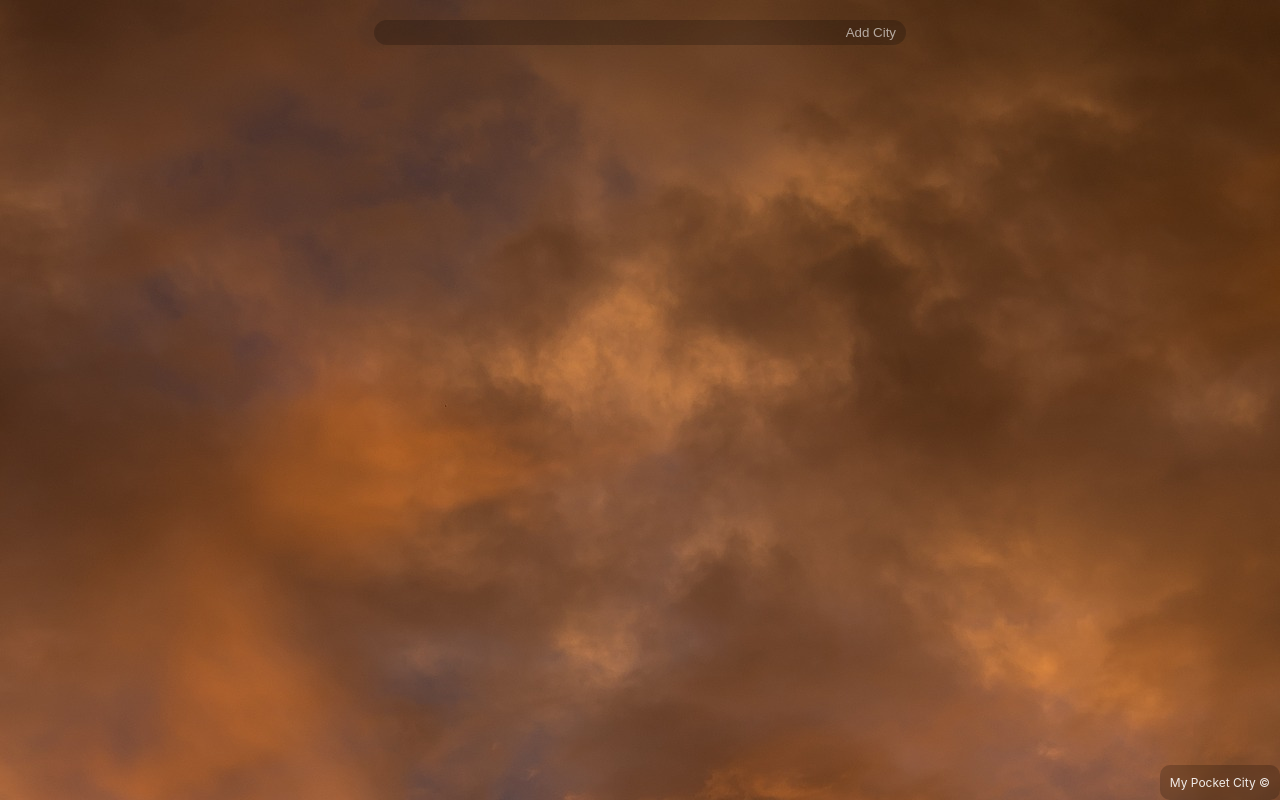
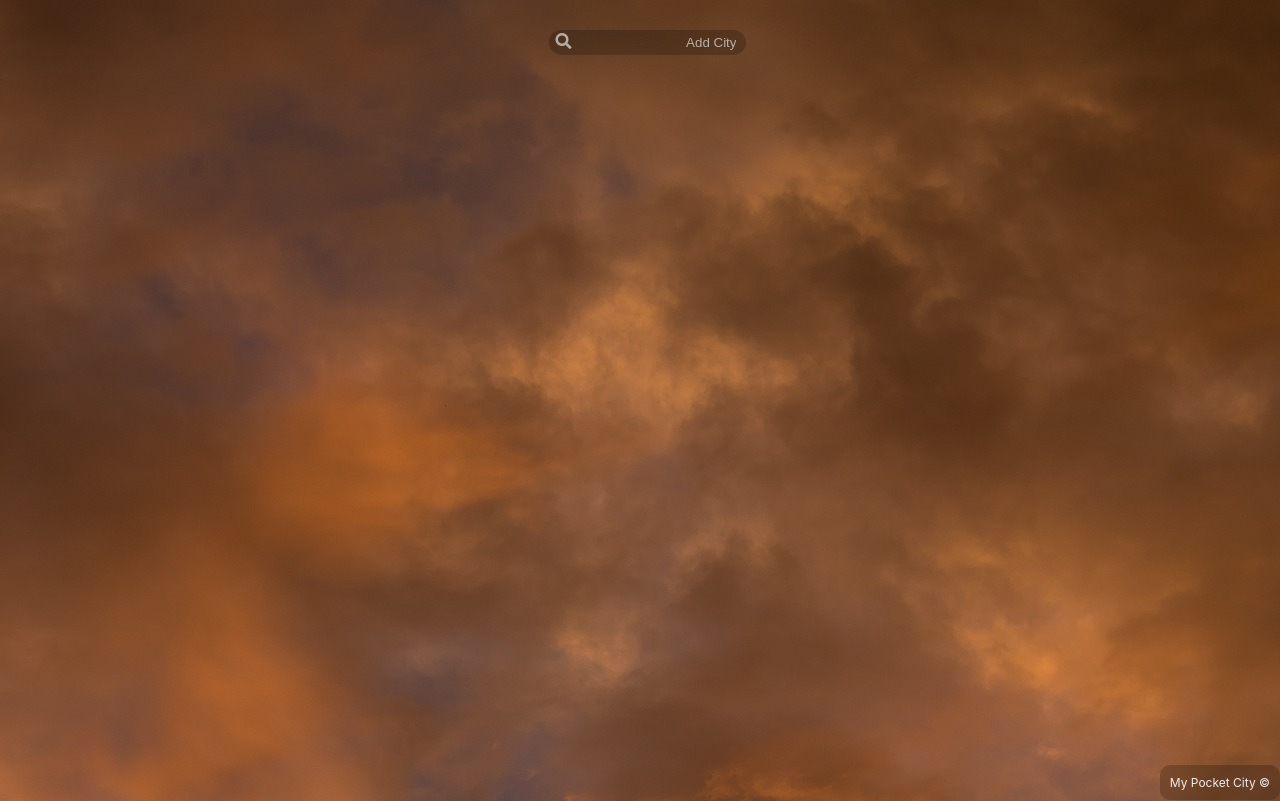
Before and after one commit to GerMont01/weather_app, a React (Create React App) app: page / in a window 1280 px wide. Shown: the top 801 px of the page. Built offline with nearby package versions, Linux system fonts and the light colour scheme.

Commit message:
second_commit

```diff
--- a/public/index.html
+++ b/public/index.html
@@ -5,39 +5,16 @@
     <link rel="icon" href="%PUBLIC_URL%/favicon.ico" />
     <meta name="viewport" content="width=device-width, initial-scale=1" />
     <meta name="theme-color" content="#000000" />
+    <link href="https://use.fontawesome.com/releases/v5.0.4/css/all.css" rel="stylesheet">
     <meta
       name="description"
       content="Web site created using create-react-app"
     />
     <link rel="apple-touch-icon" href="%PUBLIC_URL%/logo192.png" />
-    <!--
-      manifest.json provides metadata used when your web app is installed on a
-      user's mobile device or desktop. See https://developers.google.com/web/fundamentals/web-app-manifest/
-    -->
     <link rel="manifest" href="%PUBLIC_URL%/manifest.json" />
-    <!--
-      Notice the use of %PUBLIC_URL% in the tags above.
-      It will be replaced with the URL of the `public` folder during the build.
-      Only files inside the `public` folder can be referenced from the HTML.
-
-      Unlike "/favicon.ico" or "favicon.ico", "%PUBLIC_URL%/favicon.ico" will
-      work correctly both with client-side routing and a non-root public URL.
-      Learn how to configure a non-root public URL by running `npm run build`.
-    -->
-    <title>React App</title>
+    <title>My Pocket City</title>
   </head>
   <body>
-    <noscript>You need to enable JavaScript to run this app.</noscript>
     <div id="root"></div>
-    <!--
-      This HTML file is a template.
-      If you open it directly in the browser, you will see an empty page.
-
-      You can add webfonts, meta tags, or analytics to this file.
-      The build step will place the bundled scripts into the <body> tag.
-
-      To begin the development, run `npm start` or `yarn start`.
-      To create a production bundle, use `npm run build` or `yarn build`.
-    -->
   </body>
 </html>
--- a/src/Forecast/forecast.js
+++ b/src/Forecast/forecast.js
@@ -9,7 +9,7 @@ export default function Forecast() {
 
             {(value) => (
             <>
-            <div className='forecastContainer'>
+            <div key='forecast' className='forecastContainer'>
                 <h1>{value.forecast.name}, {value.forecast.country}</h1>
                 <table id="table">
                     <thead>
@@ -20,8 +20,8 @@ export default function Forecast() {
                             <tr>
                                 <td>{element.time}</td>
                                 <td>{element.temp}°C</td>
-                                <td><img src={element.iconurl} height='50px'/><span>{element.description}</span></td>
-                                <td><i class="fas fa-tint"></i><span>{element.humidity}%</span></td>
+                                <td><img src={element.iconurl} height='50px' alt='icon'/><span>{element.description}</span></td>
+                                <td><i className="fas fa-tint"></i><span>{element.humidity}%</span></td>
                             </tr>
                         )}
                     </tbody>
--- a/src/Forecast/forecast.scss
+++ b/src/Forecast/forecast.scss
@@ -2,6 +2,7 @@
     position: relative;
     margin: auto;
     color: white;
+    margin-bottom: 40px ;
     #table {
         font-family: 'Ubuntu', sans-serif;
         font-size: 12px;
--- a/src/Weather/weather.js
+++ b/src/Weather/weather.js
@@ -9,33 +9,28 @@ export default function Weather() {
             {(value) => (
             <>
             {value.cities.map((city) => (
-            <div onClick={()=>value.handleForcast(city.name)} draggable="true" ondragstart="drag(event)" class="city" key={city.id} id={city.id}>
+            <>
+            <div className="city" key={city.id} id={city.id}>
                 <h1>{city.name}, {city.country}</h1>
-                <div class="weather">
+                <div className="weather" onClick={()=>value.handleForcast(city.name)} key={city.id + 'weather'}>
                     <h2>{city.date} {city.time}</h2>
-                    <div class="temp">
-                        <span class="temp1">{city.temp}°{city.unit}</span><br /><span>{city.temp_min}°-{city.temp_max}°{city.unit}</span>
+                    <div className="temp">
+                        <span className="temp1">{city.temp}°{city.unit}</span><br /><span>{city.temp_min}°-{city.temp_max}°{city.unit}</span>
                     </div>
-                    <div class="desc">
+                    <div className="desc">
                         <img src={city.iconurl} /><span>{city.description}</span>
                     </div>
-                    <div class="sun">
-                        <i class="fas fa-sun"></i><span>{city.sunrise}</span><br />
-                        <i class="far fa-moon"></i><span>{city.sunset}</span>
+                    <div className="sun">
+                        <i className="fas fa-sun"></i><span>{city.sunrise}</span><br />
+                        <i className="far fa-moon"></i><span>{city.sunset}</span>
                     </div>
-                    <div class="humidity">
-                        <i class="fas fa-tint"></i><span> {city.humidity}%</span>
+                    <div className="humidity">
+                        <i className="fas fa-tint"></i><span> {city.humidity}%</span>
                     </div>
                 </div>
-                {/* <div class="currExchange">
-                    <label for="base_amount">{city.base}</label><br />
-                    <input type="number" class="base_amount" value='CAD' />
-                    <button type="button" class="enterValue">/</button><br />
-                    <label for="target_amount">{city.code}</label><br />
-                    {/* <input type="number" class="target_amount" value={city.target_amount.toFixed(3)} disabled /> */}
-                {/* </div> */}
                 <img src={Close} className='close' alt='close' onClick={()=>value.handleDelete(city.id)}/>
             </div>
+            </>
             ))}
             </>
             )}
--- a/src/Weather/weather.scss
+++ b/src/Weather/weather.scss
@@ -1,6 +1,6 @@
 .city {
     position: relative;
-    margin: 3px;
+    margin: 6px;
     height: 155px;
     width: 155px;
     background-color: rgba(0, 0, 0, 0.212);
@@ -10,7 +10,7 @@
         margin: 10px 0 0 10px;
         color: rgba(255, 255, 255, 0.9);
         font-size: 20px;
-        width: 100%;
+        width: fit-content;
     }
     .weather {
         position: absolute;
@@ -63,13 +63,16 @@
             right: -25px;
         }
     }
-    .close {
-        position: absolute;
-        top: 7px;
-        right: 7px;
-        &:hover {
-            cursor: pointer;
-            transform: scale(1.05);
-        }
+}
+.close {
+    position: absolute;
+    top: 6px;
+    right: 6px;
+    z-index: 100;
+    height: fit-content;
+    width: fit-content;
+    &:hover {
+        cursor: pointer;
+        transform: scale(1.05);
     }
 }
--- a/src/context.css
+++ b/src/context.css
@@ -1,6 +1,13 @@
+#searchbar {
+  text-align: center;
+  margin: 30px;
+}
+#searchbar i {
+  position: relative;
+  left: 22px;
+  color: rgba(255, 255, 255, 0.6);
+}
 #addCity {
-  width: 40%;
-  margin: 20px;
   color: rgba(255, 255, 255, 0.6);
   text-align: right;
   padding: 5px 10px;
--- a/src/context.js
+++ b/src/context.js
@@ -1,5 +1,4 @@
 import React from "react";
-import { hydrate } from "react-dom";
 import uuid from "react-uuid";
 import './context.css';
 
@@ -33,7 +32,12 @@ export default class Provider extends React.Component {
             this.setState(newState);
         }
     };
-
+    getSunRise(epoch){
+        let d = new Date(epoch *1000);
+        let h = d.getUTCHours();
+        let m = d.getUTCMinutes();
+        return `${h}:${m}`
+    }
     convertDate(offset) {
         let current = new Date().getTime() / 1000
         let epoch = current + offset;
@@ -49,7 +53,6 @@ export default class Provider extends React.Component {
         let d = new Date(epoch *1000);
         let h = d.getUTCHours();
         let m = d.getUTCMinutes();
-        // let s = d.getUTCSeconds();
         return `${h}:${m}`
     }
 
@@ -72,16 +75,16 @@ export default class Provider extends React.Component {
                     humidity : city.main.humidity,
                     date : this.convertDate(city.timezone),
                     time : this.convertTime(city.timezone),
-                    sunrise : this.convertTime(city.sys.sunrise + city.timezone),
-                    sunset : this.convertTime(city.sys.sunset + city.timezone),
+                    sunrise : this.getSunRise(city.sys.sunrise + city.timezone),
+                    sunset : this.getSunRise(city.sys.sunset + city.timezone),
                     iconurl : `https://openweathermap.org/img/w/${city.weather[0].icon}.png`
                 }
                 if (cityData.name.length > 9){
                     cityData.name= cityData.name.substring(0, 9)
                 }
-                this.state.units == 'metric' ? this.setState({unit: 'C'}) : this.setState({unit: 'F'})
+                this.state.units === 'metric' ? this.setState({unit: 'C'}) : this.setState({unit: 'F'})
                 let usedCities = this.state.cities;
-                if (!usedCities.some((city)=>city.name==cityData.name)) {
+                if (!usedCities.some((city)=>city.name===cityData.name)) {
                     usedCities.push(cityData);
                     this.setState(usedCities);
                 }
@@ -127,7 +130,10 @@ export default class Provider extends React.Component {
     render() {
         return (
             <Context.Provider value={this.state}>
-                <input onKeyDown={(e)=>{if(e.key === 'Enter'){this.fetchData(e.target.value)}}} type="text" id="addCity" placeholder="Add City"/>
+                <div id='searchbar'>
+                    <i className="fas fa-search"></i>
+                    <input onKeyDown={(e)=>{if(e.key === 'Enter'){this.fetchData(e.target.value); e.target.value=''}}} type="text" id="addCity" placeholder="Add City" autoComplete='off'/>
+                </div>
                 {this.props.children}
             </Context.Provider>
         )
--- a/src/index.css
+++ b/src/index.css
@@ -7,7 +7,7 @@ body {
   -moz-osx-font-smoothing: grayscale;
   background-image: url('./icons/background1.jpg');
   background-size: cover;
-  height: 100vh;
+  height: 140vh;
   display: flex;
   flex-direction: column;
   align-items: center;
```
